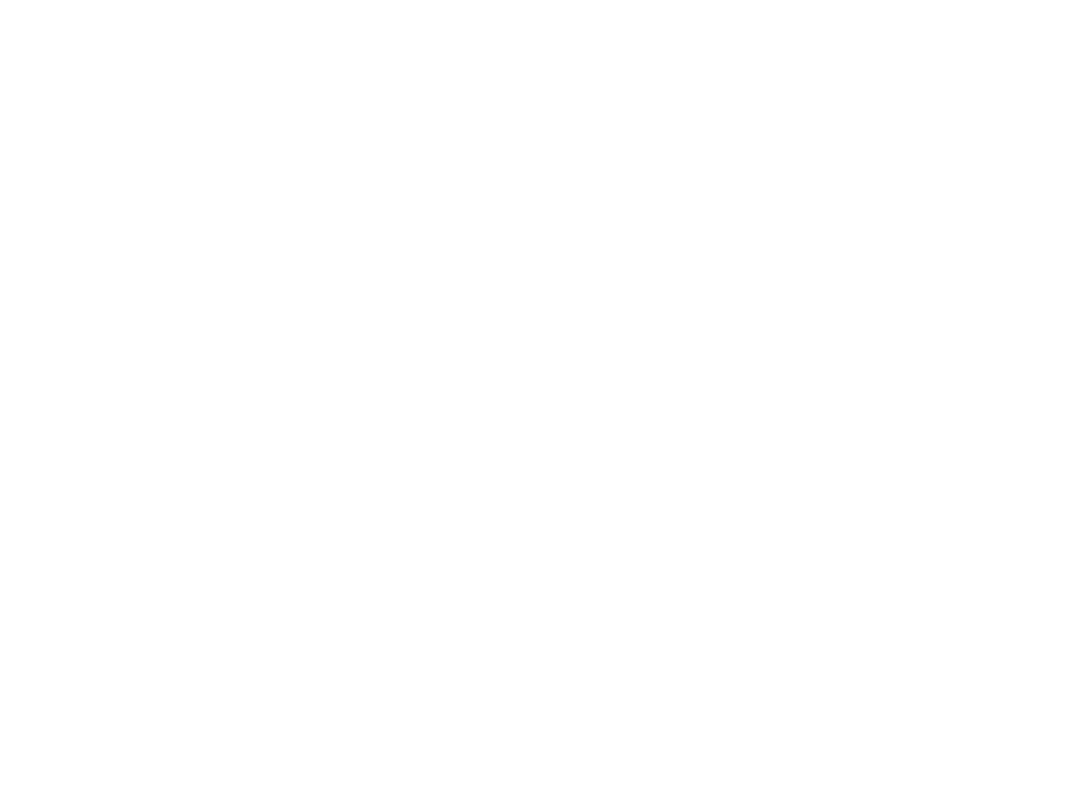
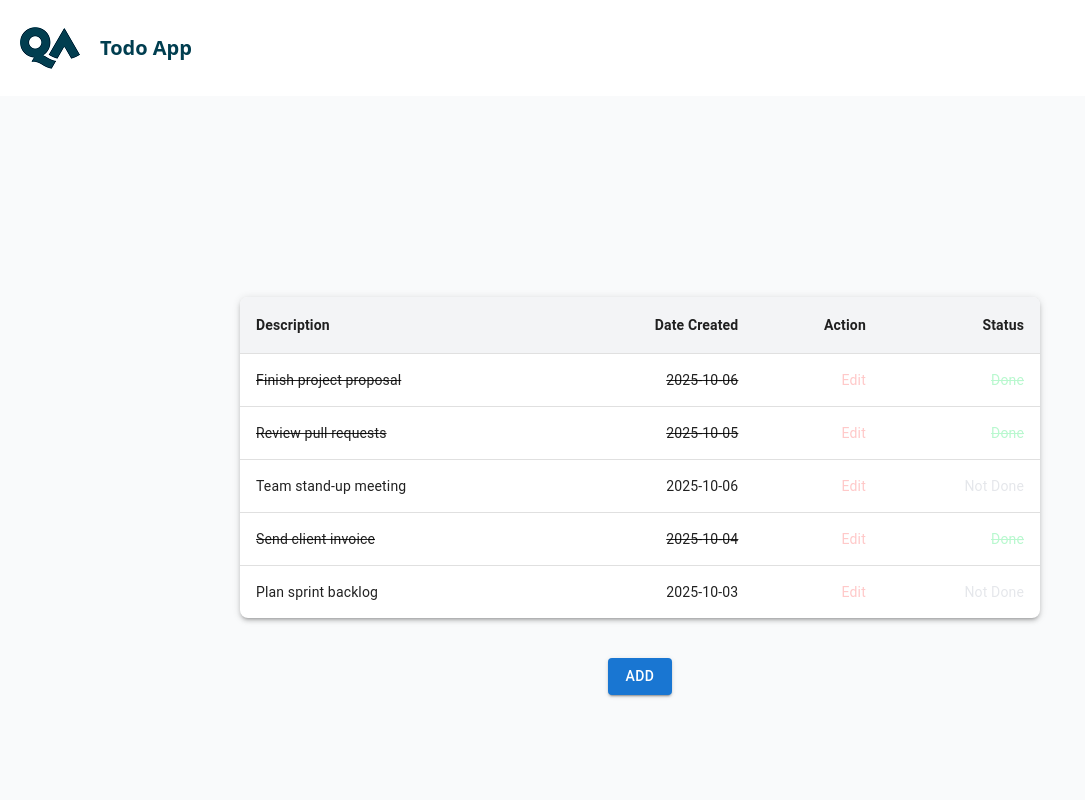
Before and after one commit to bryanbarakatsky/psb-project, a React (Vite) app in the folder psb/: page / in a window 1280 px wide. Before the commit this address had no page. Shown: the top 800 px of the page, without its empty margins (0-1085 px from the left). Built offline with nearby package versions, Linux system fonts and the light colour scheme.

Commit message:
MODIFY: update layout spacing method

```diff
--- a/psb/src/App.jsx
+++ b/psb/src/App.jsx
@@ -3,11 +3,16 @@ import { useState } from "react";
 import "./App.css";
 import Layout from "./components/Layout";
 import { BrowserRouter, Routes, Route } from "react-router-dom";
+import TodoPage from "./pages/TodoPage";
 function App() {
   return (
     <>
       <BrowserRouter>
-        <Routes></Routes>
+        <Routes>
+          <Route path="/" element={<Layout />}>
+            <Route index element={<TodoPage />} />
+          </Route>
+        </Routes>
       </BrowserRouter>
     </>
   );
--- a/psb/src/components/Layout.jsx
+++ b/psb/src/components/Layout.jsx
@@ -1,12 +1,15 @@
 import React from "react";
 import NavBar from "./NavBar";
 import Footer from "./Footer";
-const Layout = ({ children }) => {
+import { Outlet } from "react-router-dom";
+const Layout = () => {
   return (
     <>
       <div className="flex flex-col min-h-screen">
         <NavBar />
-        <main className="flex-grow">{children}</main>
+        <main className="flex-grow">
+          <Outlet />
+        </main>
         <Footer />
       </div>
     </>
--- a/psb/src/components/NavBar.jsx
+++ b/psb/src/components/NavBar.jsx
@@ -1,5 +1,5 @@
 import React from "react";
-
+import { Link } from "react-router-dom";
 const NavBar = () => {
   return (
     <div className="w-full h-24 p-5 border-gray shadow-lg">
@@ -8,7 +8,9 @@ const NavBar = () => {
           <a href="https://www.qa.com">
             <img src="../public/qaLogo.png" alt="QA Ltd"></img>
           </a>
-          <a className="font-bold text-xl text-[#003E50]">Todo App</a>
+          <Link to="/">
+            <p className="font-bold text-xl text-[#003E50]">Todo App</p>
+          </Link>
         </div>
       </div>
     </div>
```
